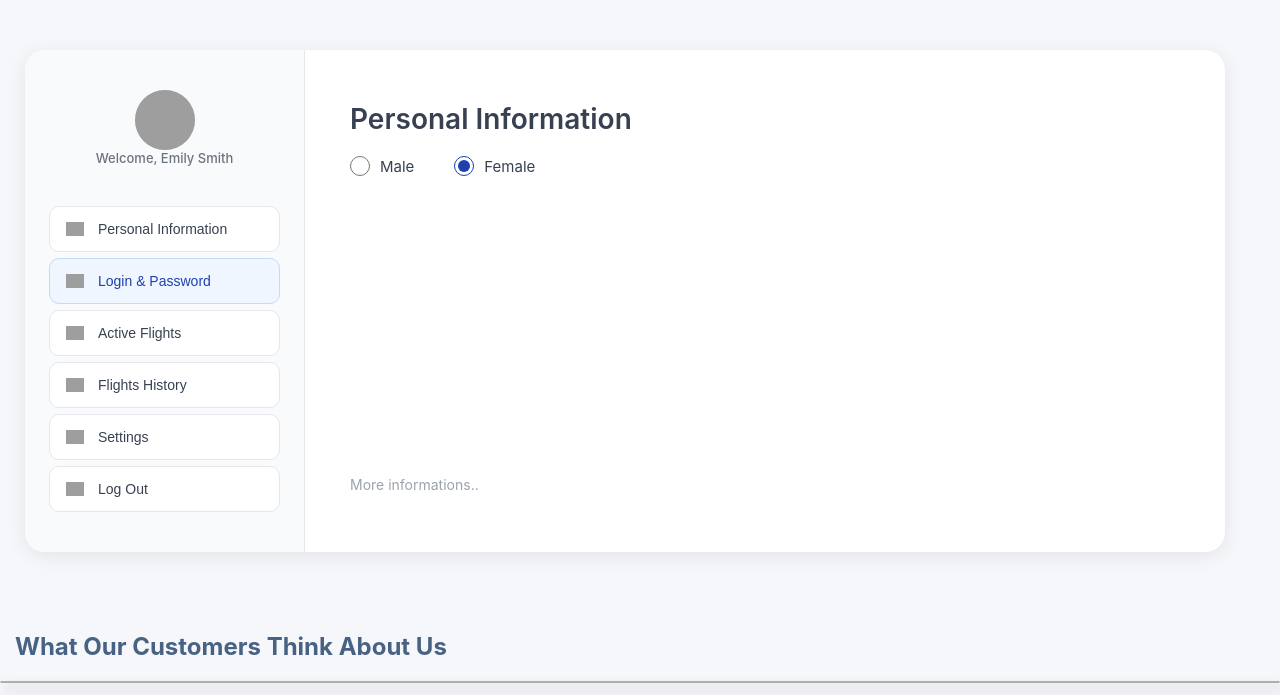
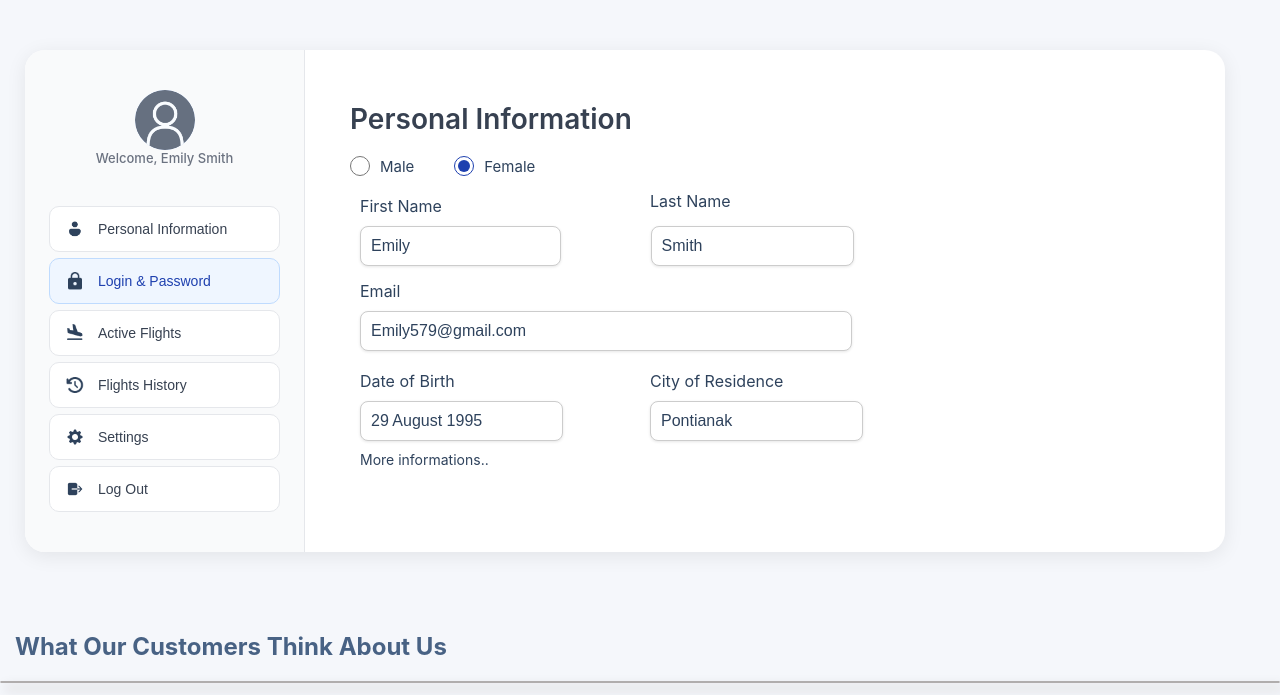
Before and after one commit to EsruDXT/Jetway, a PHP site: page /pages/customer-data.php in a window 1280 px wide. Shown: the part 70-765 px from the top of the page. Run offline with PHP 8.4, Linux system fonts and the light colour scheme; grey boxes are pictures that could not be loaded.

Commit message:
Finishing Customer Data Page

```diff
--- a/pages/customer-data.php
+++ b/pages/customer-data.php
@@ -42,39 +42,39 @@
   <div class="sidebar">
     <div class="profile-section">
       <div class="avatar">
-        <img src="images/avatar.png" alt="User Avatar">
+        <img src="../FOTO/icon profile.png" alt="User Avatar">
       </div>
       <p class="welcome-text">Welcome, Emily Smith</p>
     </div>
 
     <nav class="menu">
       <button class="menu-item">
-        <img src="images/icon-personal.png" alt="Personal Information">
+        <img src="../FOTO/icon person.png" alt="Personal Information">
         <span>Personal Information</span>
       </button>
 
       <button class="menu-item active">
-        <img src="images/icon-lock.png" alt="Login & Password">
+        <img src="../FOTO/icon password.png" alt="Login & Password">
         <span>Login & Password</span>
       </button>
 
       <button class="menu-item">
-        <img src="images/icon-flights.png" alt="Active Flights">
+        <img src="../FOTO/icon flight.png" alt="Active Flights">
         <span>Active Flights</span>
       </button>
 
       <button class="menu-item">
-        <img src="images/icon-history.png" alt="Flights History">
+        <img src="../FOTO/icon history.png" alt="Flights History">
         <span>Flights History</span>
       </button>
 
       <button class="menu-item">
-        <img src="images/icon-settings.png" alt="Settings">
+        <img src="../FOTO/icon setting.png" alt="Settings">
         <span>Settings</span>
       </button>
 
       <button class="menu-item">
-        <img src="images/icon-logout.png" alt="Log Out">
+        <img src="../FOTO/icon logout.png" alt="Log Out">
         <span>Log Out</span>
       </button>
     </nav>
@@ -95,7 +95,16 @@
                 </label>
             </div>
 
-
+            <p class="firstname">First Name</p>
+            <p class="emily">Emily</p>
+            <p class="smith">Smith</p>
+            <p class="lastname">Last Name</p>
+            <p class="email">Email</p>
+            <p class="namaemail">Emily579@gmail.com</p>
+            <p class="tanggallahir">Date of Birth</p>
+            <p class="tanggal">29 August 1995</p>
+            <p class="kota">City of Residence</p>
+            <p class="namakota">Pontianak</p>
 
 
                 <p class="info">More informations..</p>
@@ -211,5 +220,7 @@
       </div>
     </div>
   </footer>
+
+  <script src="../scripts/customer-data.js"></script>
 </body>
 </html>
--- a/scripts/customer-data.js
+++ b/scripts/customer-data.js
@@ -31,3 +31,19 @@ document.getElementById("logo").addEventListener("click", function (e) {
         behavior: "smooth"
     });
 });
+
+const buttons = document.querySelectorAll('.menu button');
+const pages = document.querySelectorAll('.page');
+
+buttons.forEach(btn => {
+  btn.addEventListener('click', () => {
+    // hilangkan active dari semua tombol
+    buttons.forEach(b => b.classList.remove('active'));
+    btn.classList.add('active');
+
+    // tampilkan konten sesuai data-page
+    const target = btn.getAttribute('data-page');
+    pages.forEach(p => p.classList.remove('active'));
+    document.getElementById(target).classList.add('active');
+  });
+});
--- a/styles/customer-data.css
+++ b/styles/customer-data.css
@@ -95,6 +95,7 @@ background-color: #006eff;
     gap: 40px;
     margin-top: 20px;
     margin-left: 300px;
+    color: #2E425C;
 }
 
 .gender label {
@@ -103,7 +104,7 @@ background-color: #006eff;
     gap: 10px;
     cursor: pointer;
     font-size: 15px;
-    color: #374151;
+    color: #2E425C;
 }
 
 .gender input[type="radio"] {
@@ -113,11 +114,112 @@ background-color: #006eff;
     accent-color: #1E40AF;
 }
 
+.firstname {
+  margin-left: 310px;
+  margin-top: 20px;
+  color: #2E425C;
+}
+
+.emily {
+  display: inline-block;
+  padding: 10px 150px;
+  padding-left: 10px;
+  border: 1px solid #ccc;
+  border-radius: 8px;
+  box-shadow: 0 1px 3px rgba(0, 0, 0, 0.1);
+  font-family: Arial, sans-serif;
+  color: #2E425C;
+  background-color: #fff;
+  margin-left: 310px;
+  margin-top: 10px;
+}
+
+.lastname {
+  margin-left: 600px;
+  margin-top: -75px;
+  color: #2E425C;
+}
+
+.smith {
+  display: inline-block;
+  padding: 10px 150px;
+  padding-left: 10px;
+  border: 1px solid #ccc;
+  border-radius: 8px;
+  box-shadow: 0 1px 3px rgba(0, 0, 0, 0.1);
+  font-family: Arial, sans-serif;
+  color: #2E425C;
+  background-color: #fff;
+  margin-left: 85px;
+  margin-top: 10px;
+}
+
+.email {
+  margin-left: 310px;
+  margin-top: 70px;
+  color:#2E425C;
+}
+
+.namaemail {
+  display: inline-block;
+  padding: 10px 325px;
+  padding-left: 10px;
+  border: 1px solid #ccc;
+  border-radius: 8px;
+  box-shadow: 0 1px 3px rgba(0, 0, 0, 0.1);
+  font-family: Arial, sans-serif;
+  color: #2E425C;
+  background-color: #fff;
+  margin-left: 310px;
+  margin-top: 10px;
+}
+
+.tanggallahir {
+  margin-left: 310px;
+  margin-top: 20px;
+  color: #2E425C;
+}
+
+.tanggal {
+  display: inline-block;
+  padding: 10px 80px;
+  padding-left: 10px;
+  border: 1px solid #ccc;
+  border-radius: 8px;
+  box-shadow: 0 1px 3px rgba(0, 0, 0, 0.1);
+  font-family: Arial, sans-serif;
+  color: #2E425C;
+  background-color: #fff;
+  margin-left: 310px;
+  margin-top: 10px;
+}
+
+.kota {
+  margin-left: 600px;
+  margin-top: -70px;
+  color: #2E425C;
+}
+
+.namakota{
+  display: inline-block;
+  padding: 10px 130px;
+  padding-left: 10px;
+  border: 1px solid #ccc;
+  border-radius: 8px;
+  box-shadow: 0 1px 3px rgba(0, 0, 0, 0.1);
+  font-family: Arial, sans-serif;
+  color: #2E425C;
+  background-color: #fff;
+  margin-left: 600px;
+  margin-top: 10px;
+}
+
+
 .info {
-    margin-top: 300px;
+    margin-top: 10px;
     font-size: 14px;
-    color: #9CA3AF;
-    margin-left: 300px;
+    color: #2E425C;
+    margin-left: 310px;
 }
 
 * {
```
Also changed, not shown: FOTO/Icon profile.png (added), FOTO/icon flight.png (added), FOTO/icon history.png (added), FOTO/icon logout.png (added), FOTO/icon password.png (added), FOTO/icon person.png (added), FOTO/icon setting.png (added).
